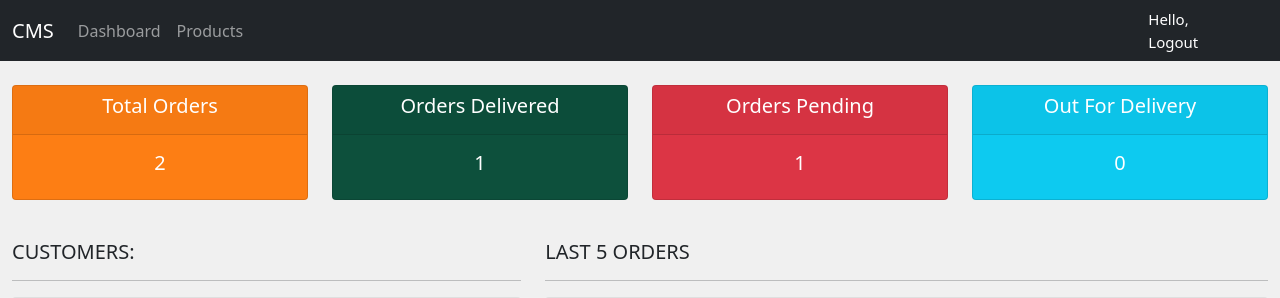
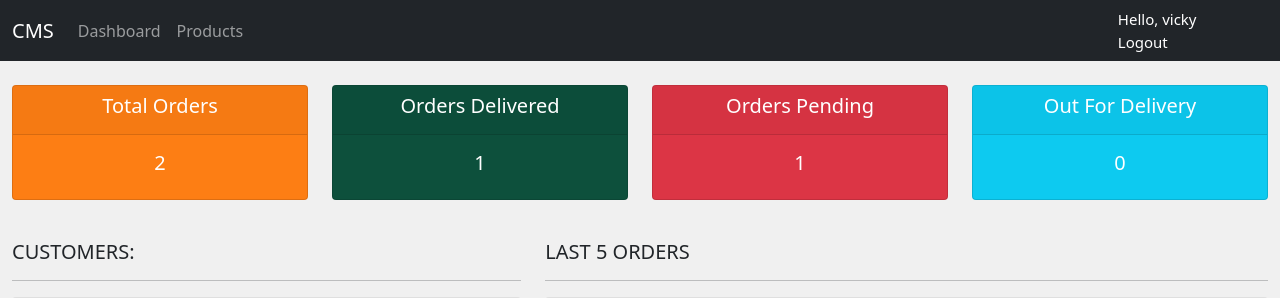
Before and after one commit to Vicgok/CustomerManagementSystem, a Django app: page / in a window 1280 px wide. Shown: the top 298 px of the page. Run offline with Django 3.2, Linux system fonts and the light colour scheme; a user stored in the database is signed in; data comes from the database, SQL or seed files in the repository; both versions use the stored data as it was after the commit; some libraries are stand-ins or nearby versions.

Commit message:
Nav bug fix

```diff
--- a/accounts/templates/accounts/navbar.html
+++ b/accounts/templates/accounts/navbar.html
@@ -36,8 +36,11 @@
         </ul>
       </div>
     </div>
-
+    {% if request.user.is_staff %}
+      <span class="user-login-feed">Hello, {{request.user.username}}
+    {% else %}
     <span class="user-login-feed">Hello, {{request.user.customer.name}}
-    <span ><a class="user-login-feed" href="{% url 'accounts:logout' %}">Logout</a></span>
+    {% endif %}
+      <span ><a class="user-login-feed" href="{% url 'accounts:logout' %}">Logout</a></span>
     </span>
   </nav>
```
Also changed, not shown: db.sqlite3.
